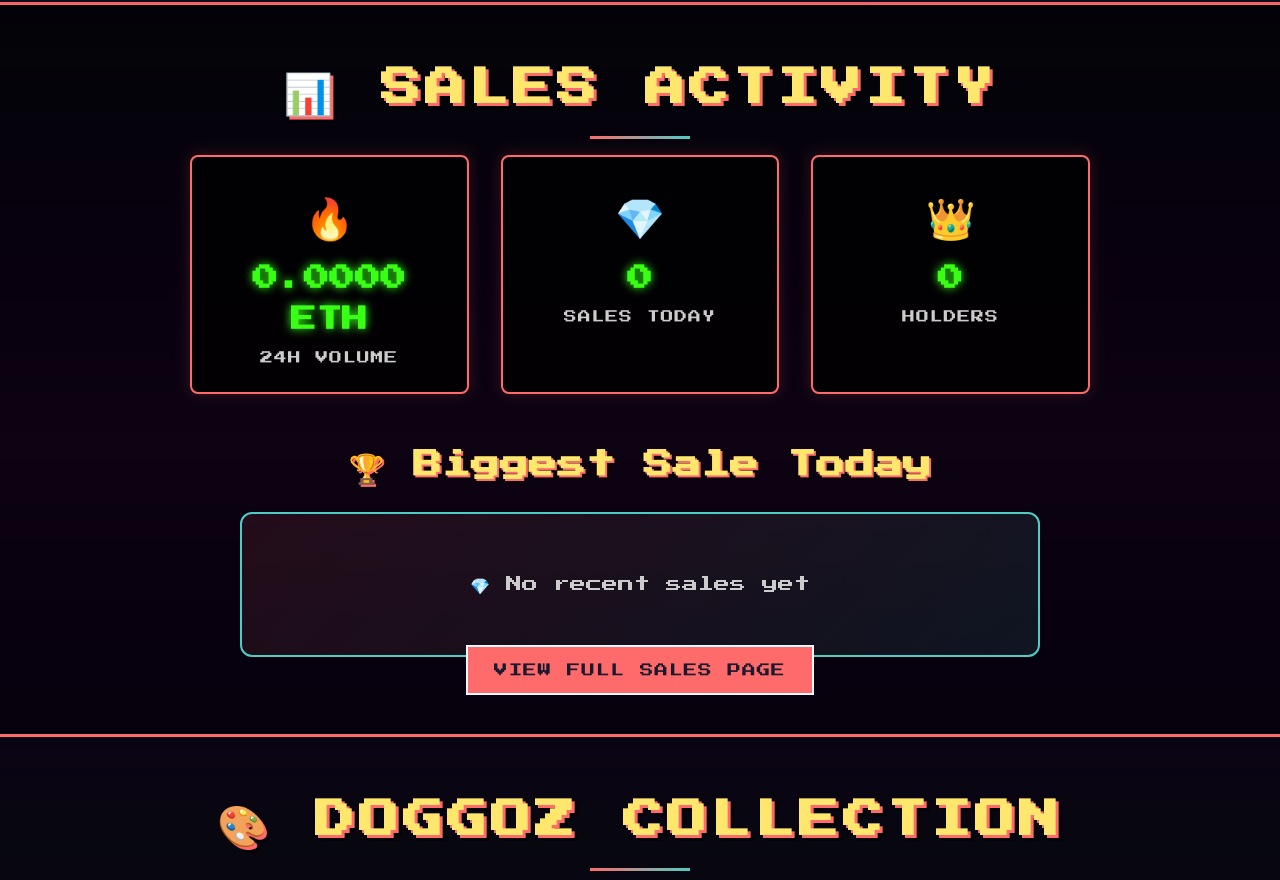
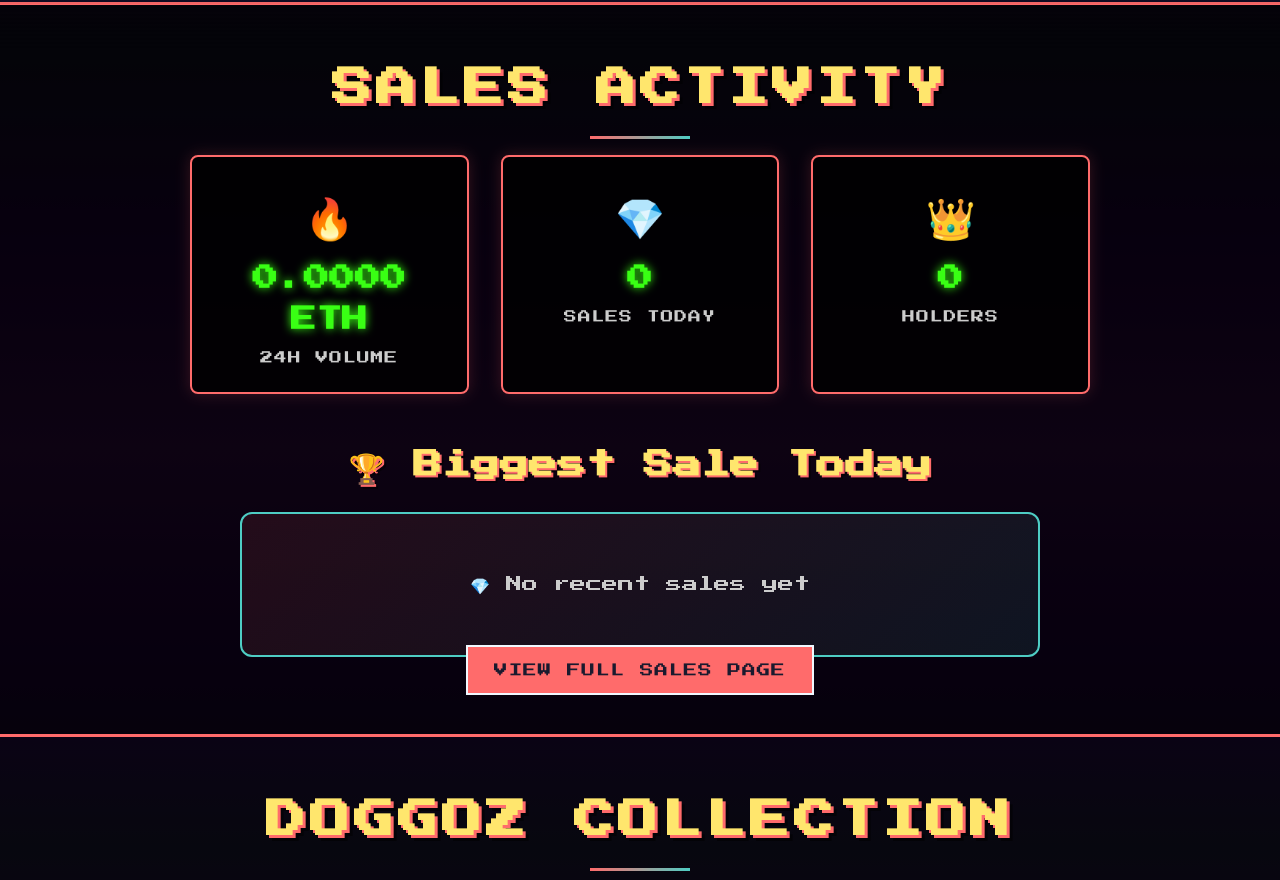
Before and after one commit to mosamy007/DoggoZ, a plain HTML site: page index.html in a window 1280 px wide. Shown: the part 752-1632 px from the top of the page. Drawn offline with Linux system fonts and the light colour scheme; no server answers.

Commit message:
Remove emojis from section titles in index.html

```diff
--- a/index.html
+++ b/index.html
@@ -64,7 +64,7 @@
 
     <!-- Sales Preview Section -->
     <section id="sales" class="sales-preview-section">
-        <h2 class="section-title">📊 SALES ACTIVITY</h2>
+        <h2 class="section-title">SALES ACTIVITY</h2>
 
         <!-- Stats Cards -->
         <div class="sales-stats-preview">
@@ -106,7 +106,7 @@
     <!-- Gallery Section -->
     <section id="gallery" class="gallery">
         <div class="gallery-header">
-            <h2 class="section-title">🎨 DOGGOZ COLLECTION</h2>
+            <h2 class="section-title">DOGGOZ COLLECTION</h2>
             <p class="gallery-description">Explore our DoggoZ NFTs.</p>
         </div>
         <!-- Slideshow will be created dynamically by JavaScript -->
```
